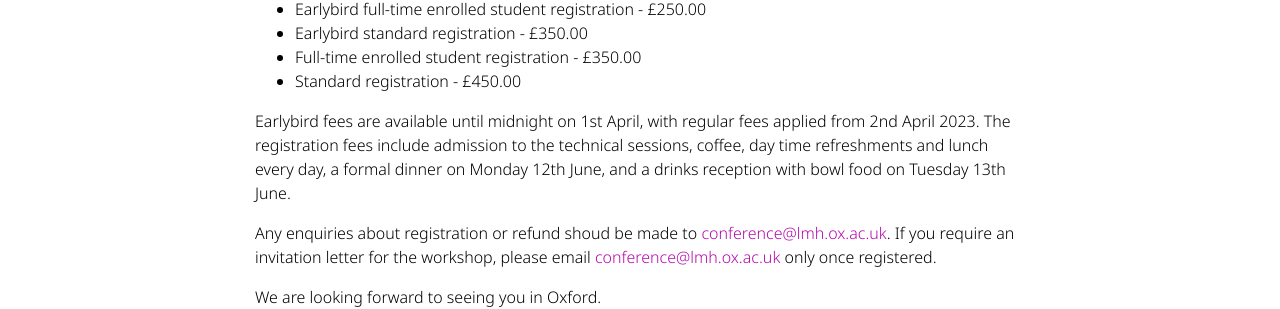
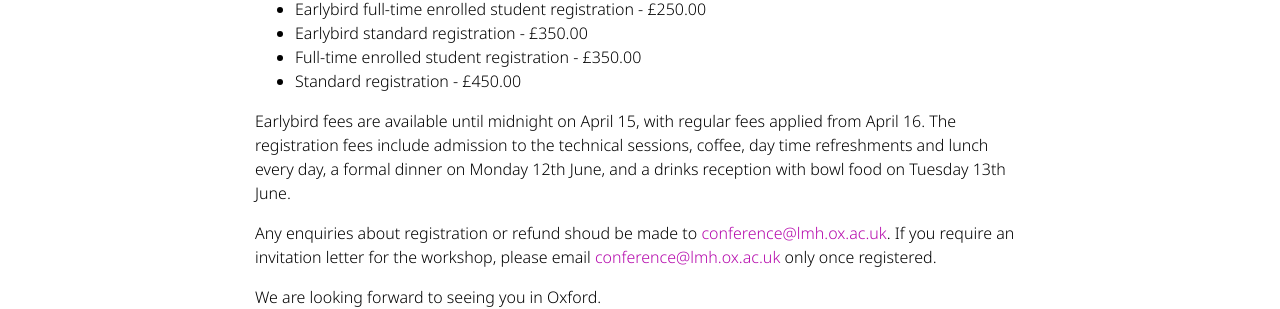
Before and after one commit to shreyasvinaya/gspworkshop2025.github.io, a Jekyll site: the page built from _pages/registration.md, in a window 1280 px wide. Shown: the part 521-830 px from the top of the page. Built offline with Jekyll 4.4.1, drawn with Linux system fonts in a browser that asks for light colours; full-size pictures stand in for the smaller copies a plugin makes; comment, search, counter and statistics services are not loaded; a style sheet for code colours, icons or effects is not loaded.

Commit message:
Update registration.md

```diff
--- a/_pages/registration.md
+++ b/_pages/registration.md
@@ -19,7 +19,7 @@
 + Full-time enrolled student registration  - £350.00
 + Standard registration - £450.00
 
-Earlybird fees are available until midnight on 1st April, with regular fees applied from 2nd April 2023. The registration fees include admission to the technical sessions, coffee, day time refreshments and lunch every day, a formal dinner on Monday 12th June, and a drinks reception with bowl food on Tuesday 13th June.
+Earlybird fees are available until midnight on April 15, with regular fees applied from April 16. The registration fees include admission to the technical sessions, coffee, day time refreshments and lunch every day, a formal dinner on Monday 12th June, and a drinks reception with bowl food on Tuesday 13th June.
 
 Any enquiries about registration or refund shoud be made to [conference@lmh.ox.ac.uk](mailto:conference@lmh.ox.ac.uk). If you require an invitation letter for the workshop, please email [conference@lmh.ox.ac.uk](mailto:conference@lmh.ox.ac.uk) only once registered.
 
```
